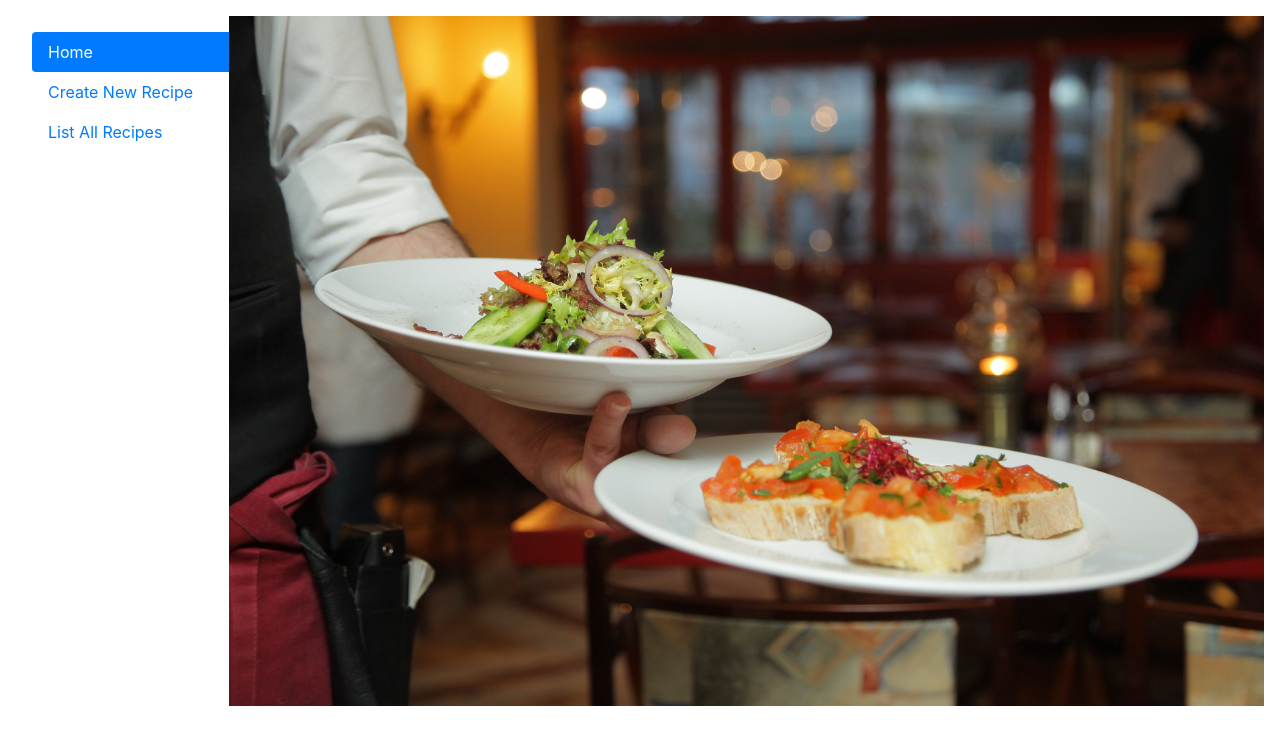
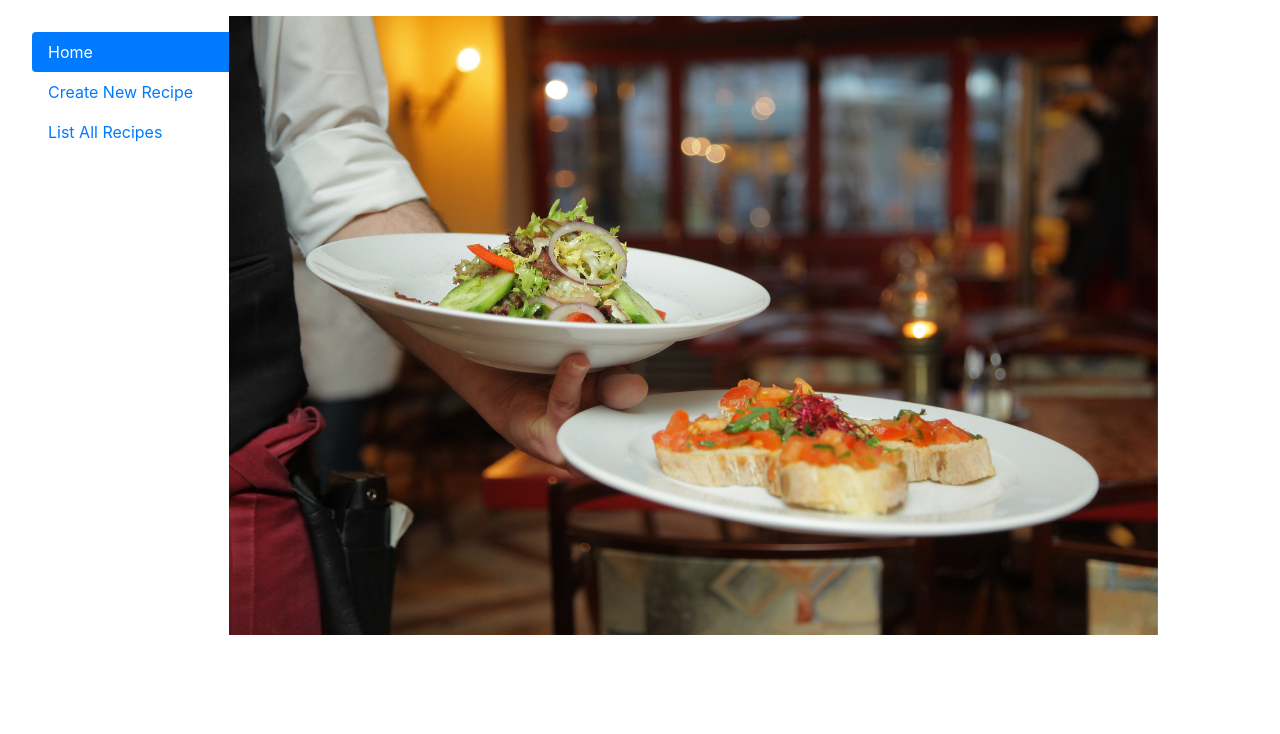
Before and after one commit to triptipathak15/ibfoodsltd, a Django app: page / in a window 1280 px wide. Shown: the part 66-800 px from the top of the page. Run offline with Django 4.2, Linux system fonts and the light colour scheme; some libraries are stand-ins or nearby versions.

Commit message:
minor spacing

```diff
--- a/ibfoods/ibfoods/templates/base.html
+++ b/ibfoods/ibfoods/templates/base.html
@@ -61,8 +61,8 @@
     <div class="col-md-2">
         {% include 'sidebar.html' %}
     </div>
-
-    <div id="content" class="col-md-10">
+    <div class="cold-md-1"></div>
+    <div id="content" class="col-md-9">
         {% block content %}{% endblock %}
     </div>
     {% include 'confirmation_popup.html' %}
```
